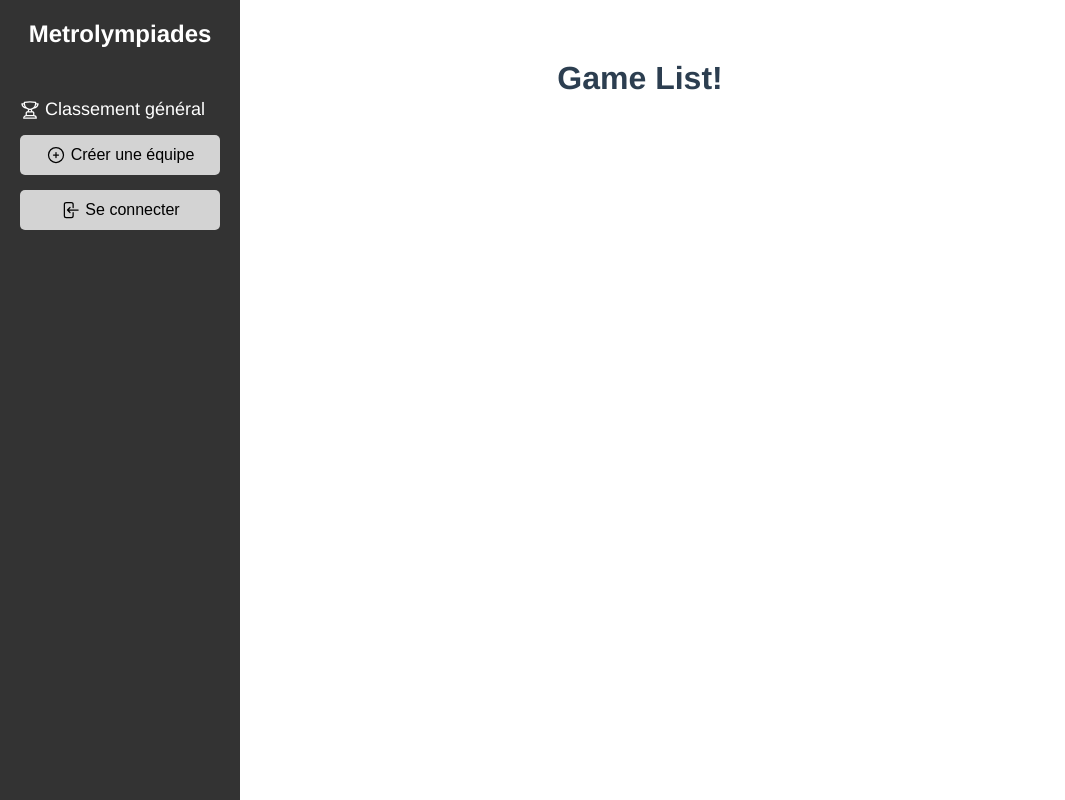
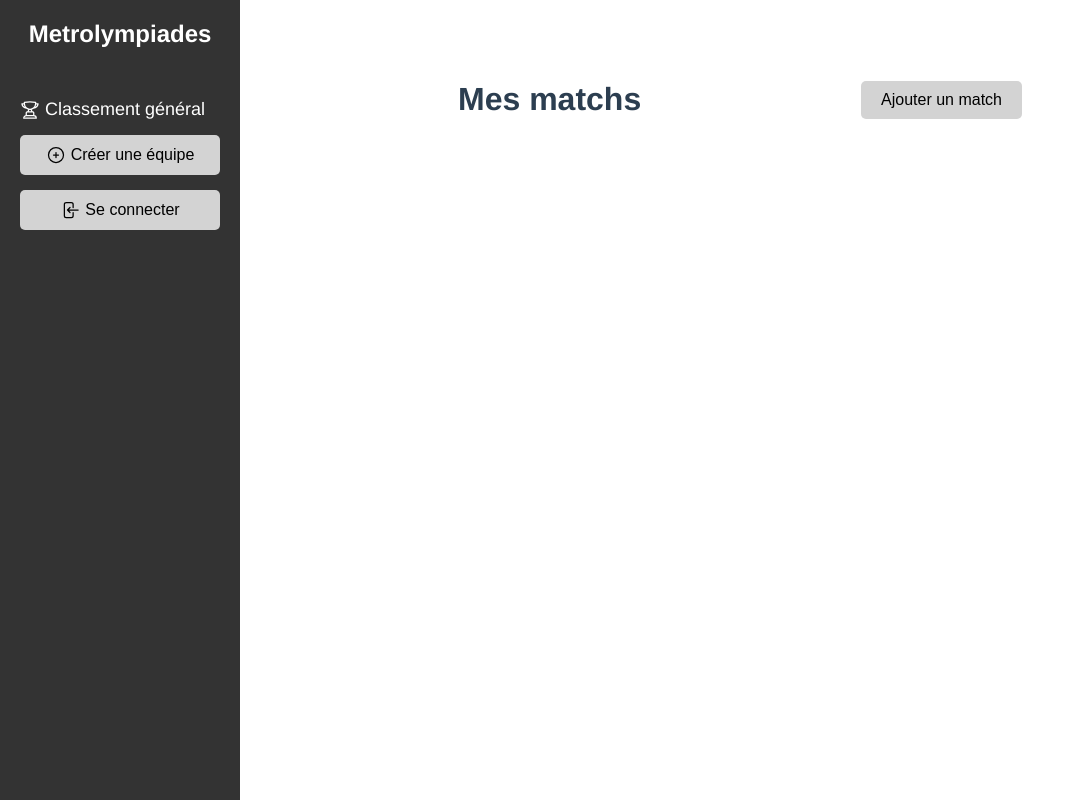
Before and after one commit to KytMj/Metrolympiades, a Vue app: page /games in a window 1280 px wide. Shown: the whole page, without its empty margins (0-1065 px from the left). Built offline with nearby package versions, Linux system fonts and the light colour scheme.

Commit message:
added button to game list page in order to go to the creation game page

```diff
--- a/src/pages/GameListPage.vue
+++ b/src/pages/GameListPage.vue
@@ -1,5 +1,35 @@
+<script setup>
+import router from '@/router'
+
+function pushToAddGamePage() {
+  router.push('/game')
+}
+</script>
+
 <template>
-    <h1>
-        Game List!
-    </h1>
+  <main>
+    <div class="header">
+      <h1>Mes matchs</h1>
+      <div class="container">
+        <button @click="pushToAddGamePage">Ajouter un match</button>
+      </div>
+    </div>
+  </main>
 </template>
+
+
+<style scoped>
+main{
+  margin: 50px;
+}
+.header {
+  margin-left: 400px;
+  display: flex;
+  justify-content: space-between;
+  align-items: center;
+  margin-bottom: 2rem;
+}
+button{
+  margin-right: 200px;
+}
+</style>
```
Also changed, not shown: 1 other file (tests, documents, lock files or other folders).
